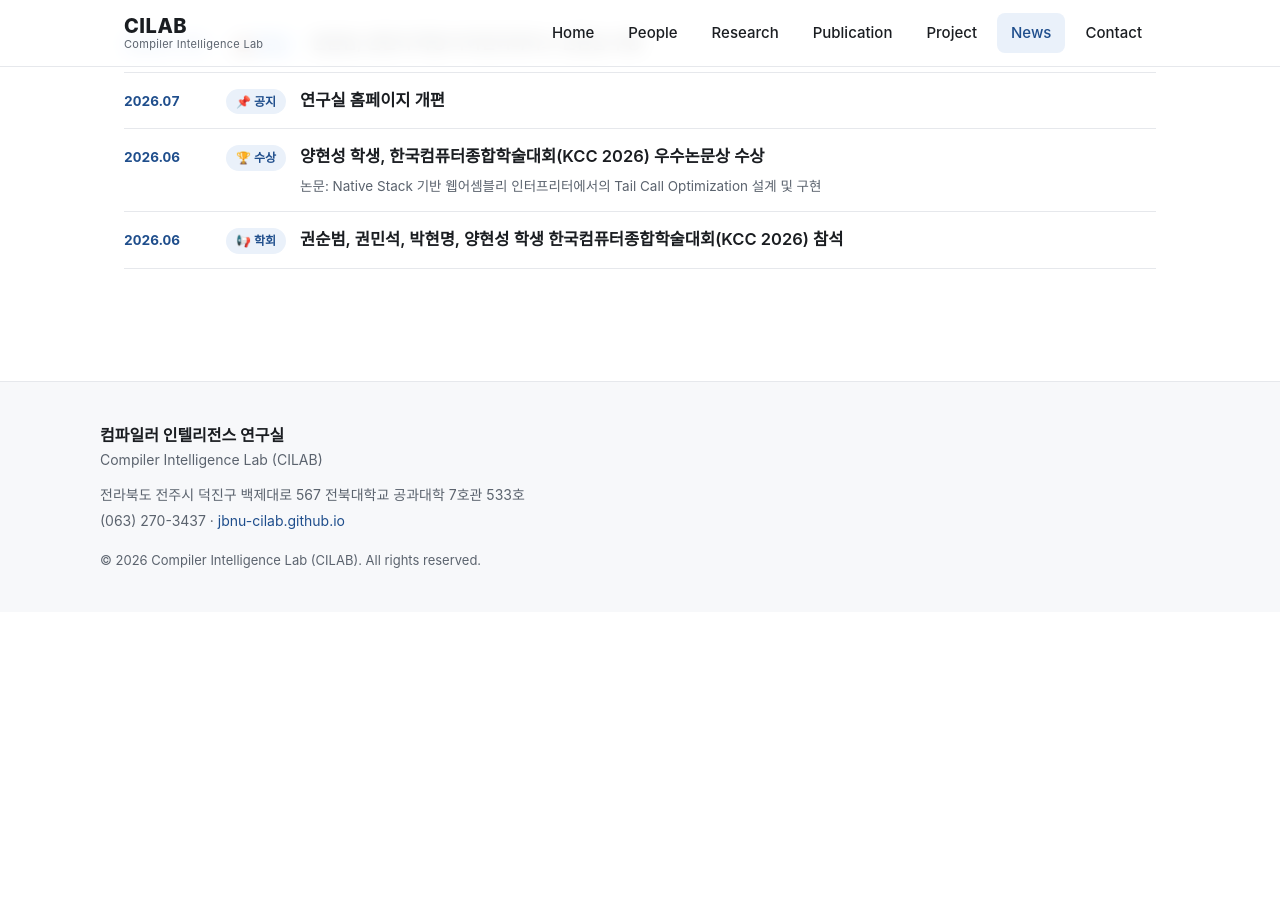
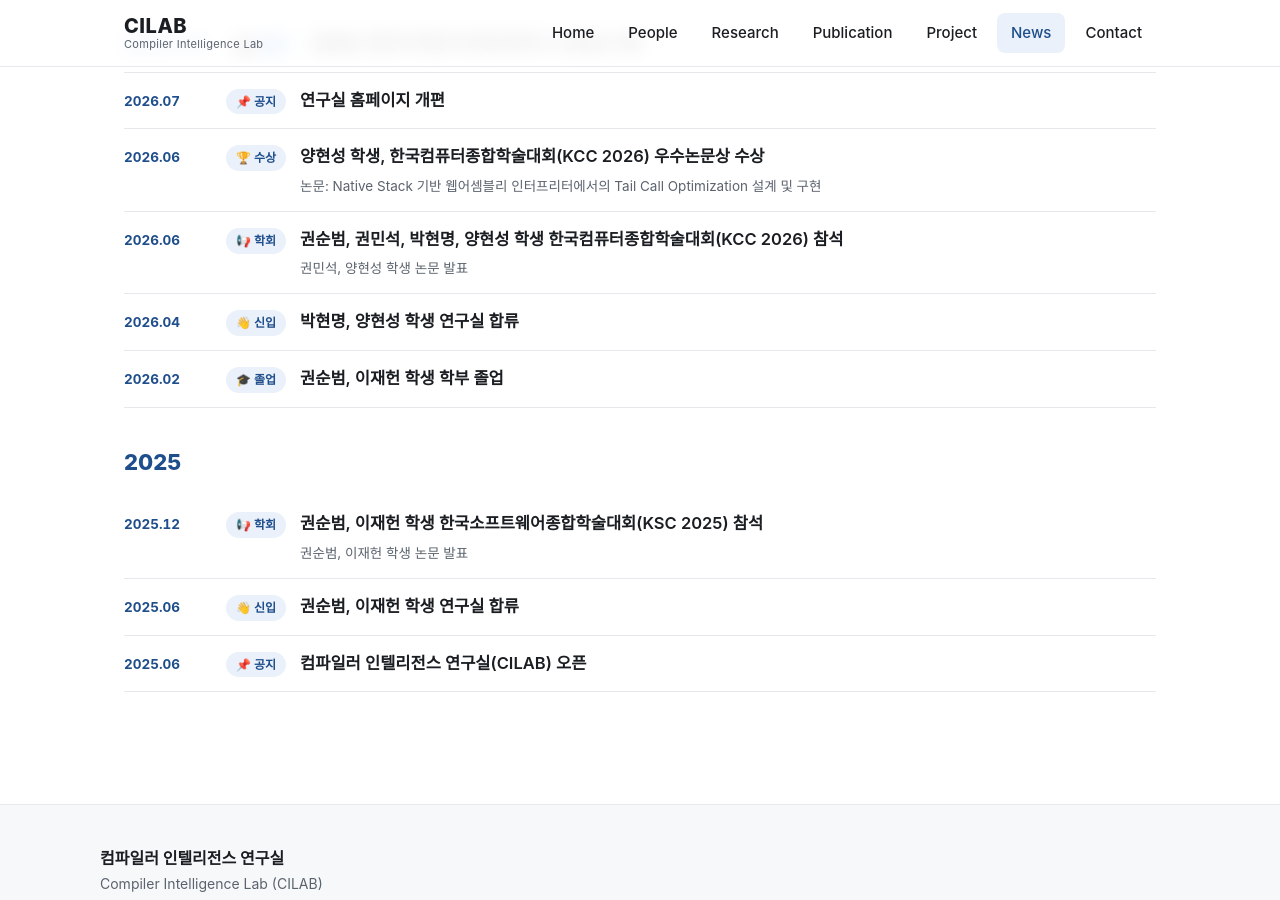
Before and after one commit to JBNU-CILAB/JBNU-CILAB.github.io, a Jekyll site: the page built from news.html, in a window 1280 px wide and 900 px high, scrolled down 401 px. Built offline with Jekyll 4.4.1, drawn with Linux system fonts in a browser that asks for light colours; some web fonts are replaced; before the commit the page ends 1013 px from its top, so only the background shows below that.

Commit message:
Add lab news
* add previous news including 2025's

```diff
--- a/_data/news.yml
+++ b/_data/news.yml
@@ -26,3 +26,30 @@
   date: "2026.06"
   badge: "📢 학회"
   text: "권순범, 권민석, 박현명, 양현성 학생 한국컴퓨터종합학술대회(KCC 2026) 참석"
+  note: "권민석, 양현성 학생 논문 발표"
+
+- year: 2026
+  date: "2026.04"
+  badge: "👋 신입"
+  text: "박현명, 양현성 학생 연구실 합류"
+
+- year: 2026
+  date: "2026.02"
+  badge: "🎓 졸업"
+  text: "권순범, 이재헌 학생 학부 졸업"
+
+- year: 2025
+  date: "2025.12"
+  badge: "📢 학회"
+  text: "권순범, 이재헌 학생 한국소프트웨어종합학술대회(KSC 2025) 참석"
+  note: "권순범, 이재헌 학생 논문 발표"
+
+- year: 2025
+  date: "2025.06"
+  badge: "👋 신입"
+  text: "권순범, 이재헌 학생 연구실 합류"
+
+- year: 2025
+  date: "2025.06"
+  badge: "📌 공지"
+  text: "컴파일러 인텔리전스 연구실(CILAB) 오픈"
```
